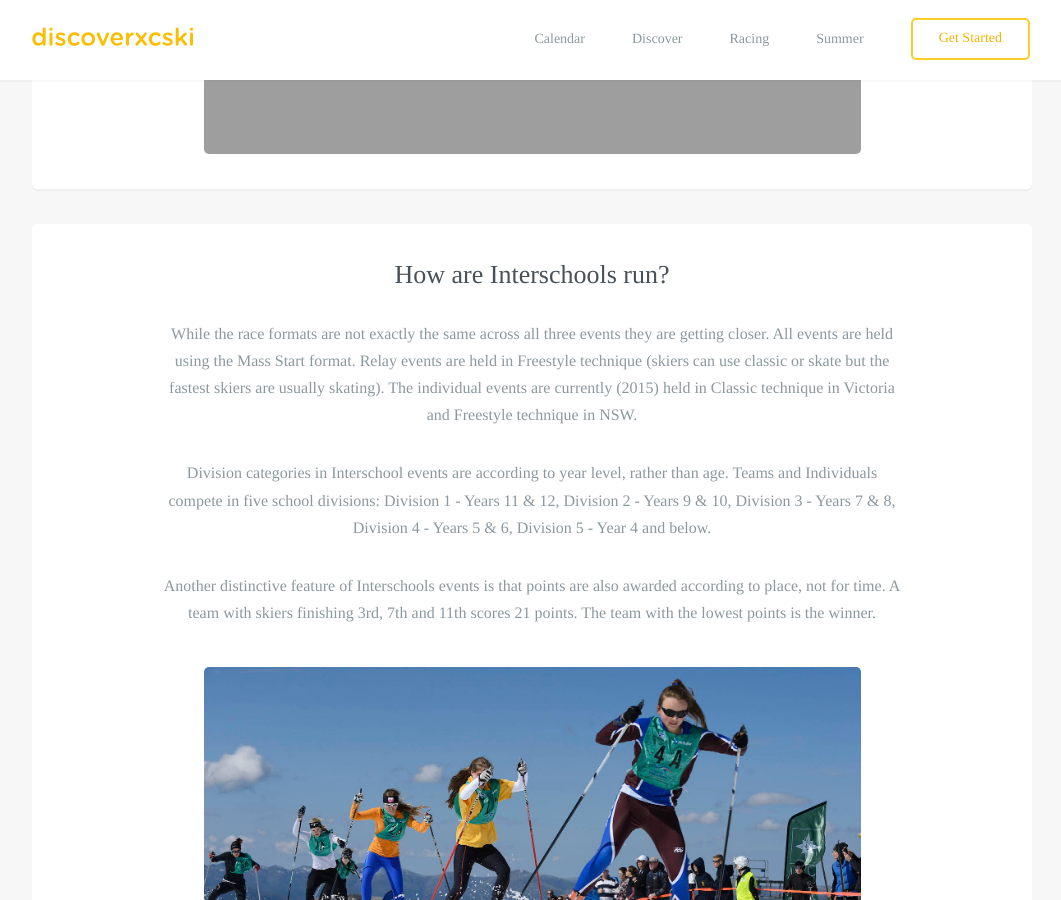
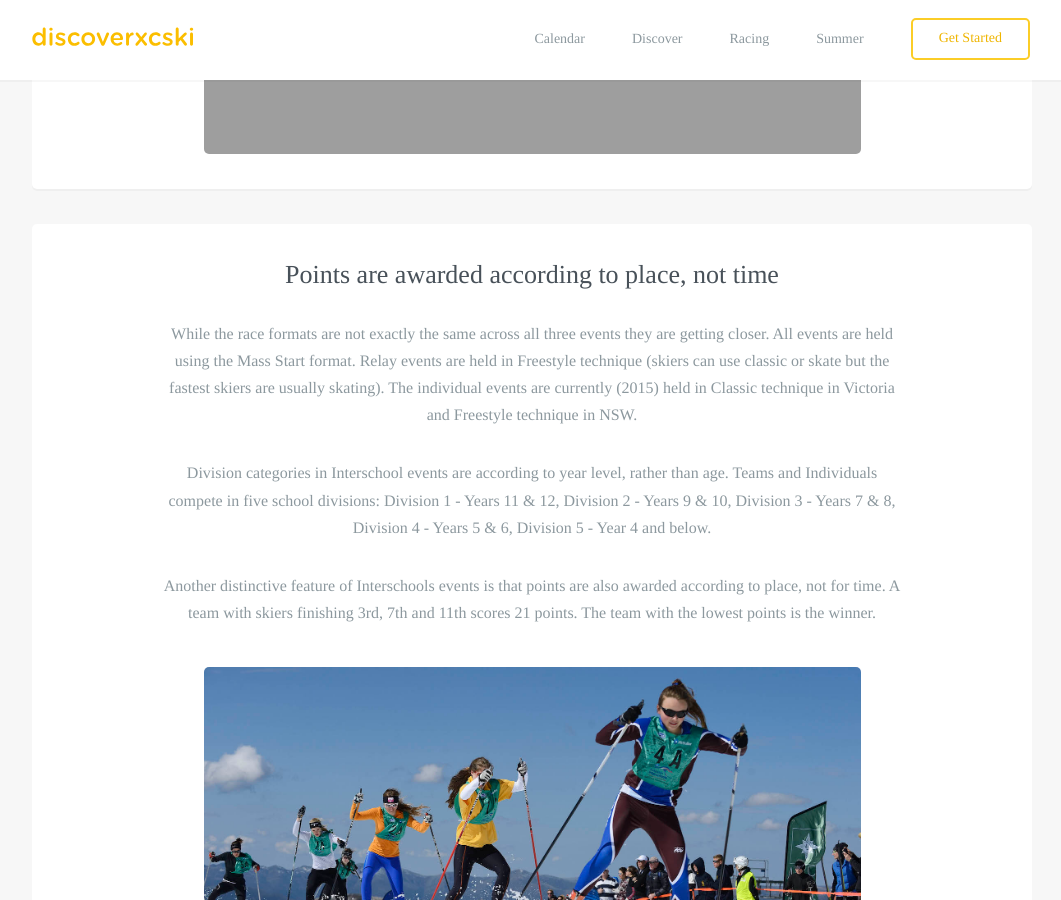
Before and after one commit to robcatto/robcatto.github.io, a Jekyll site: the page built from racing/school-level/index.html, in a window 1280 px wide and 900 px high, scrolled down 828 px. Shown: the whole window, without its empty margins (108-1169 px from the left). Built offline with Jekyll 4.4.1, drawn with Linux system fonts in a browser that asks for light colours; some web fonts are replaced; Markdown is read by kramdown in place of the engine named in the settings.

Commit message:
Update index.html

```diff
--- a/racing/school-level/index.html
+++ b/racing/school-level/index.html
@@ -45,7 +45,7 @@ layout: default
 
 
                 <section class="mobile_section">
-                    <h3>How are Interschools run?</h3>
+                    <h3>Points are awarded according to place, not time</h3>
                     <p>While the race formats are not exactly the same across all three events they are getting closer. All events are held using the Mass Start format. Relay events are held in Freestyle technique (skiers can use classic or skate but the fastest skiers are usually skating). The individual events are currently (2015) held in Classic technique in Victoria and Freestyle technique in NSW.
                     <p>Division categories in Interschool events are according to year level, rather than age. Teams and Individuals compete in five school divisions:  Division 1 - Years 11 & 12, Division 2 - Years 9 & 10, Division 3 - Years 7 & 8, Division 4 - Years 5 & 6, Division 5 - Year 4 and below.
                     <p>Another distinctive feature of Interschools events is that points are also awarded according to place, not for time. A team with skiers finishing 3rd, 7th and 11th scores 21 points. The team with the lowest points is the winner.
```
